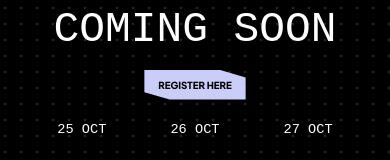
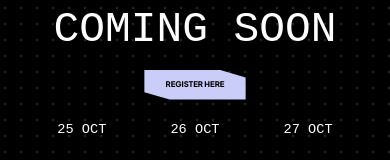
Before and after one commit to Tathva-24/t24-temp-frontend, a Next.js app in the folder t24-temp/: page / in a window 390 px wide. Shown: the part 397-557 px from the top of the page. Built offline with nearby package versions, Linux system fonts and the light colour scheme; a web font is replaced by a local one.

Commit message:
stop breaking my goddamn code

```diff
--- a/t24-temp/src/components/ui/navbar.module.css
+++ b/t24-temp/src/components/ui/navbar.module.css
@@ -10,7 +10,7 @@
 	list-style: none;
 	text-decoration: none;
 	font-family: "Plus Jakarta Sans", sans-serif;
-  font-size: 1vw;
+	font-size: 0.9vw;
 	text-transform: uppercase;
 	padding: 0.7vw;
 	color: black;
@@ -22,9 +22,9 @@
 
 @media (max-width: 768px) {
 	.navItem {
-    width: 14vh;
+		width: 16vh;
 		height: 3.5vh;
-    font-size: 2.5vw;
+		font-size: 1.2vw;
 		padding: 0.9vw;
 	}
 }
@@ -33,7 +33,7 @@
 	.navItem {
 		width: 12vh;
 		height: 3.5vh;
-    font-size: 2.5vw;
+		font-size: 2vw;
 		padding: 0.9vw;
 	}
 }
```
Lines whose indentation alone changed are shown as unchanged.
